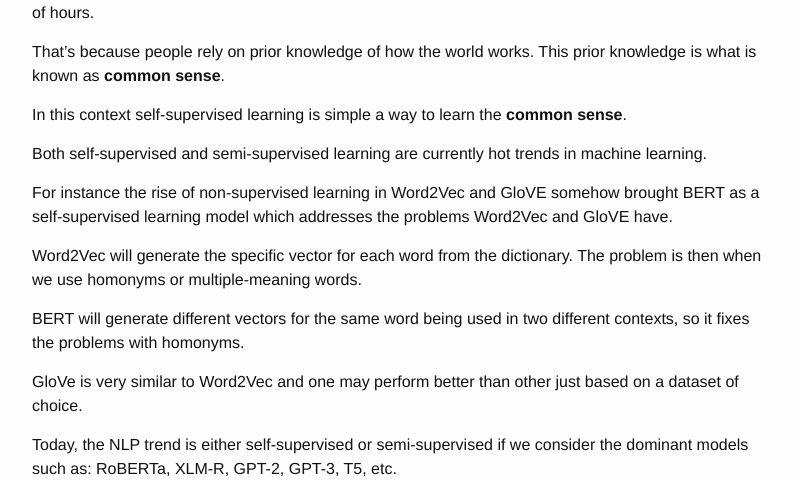
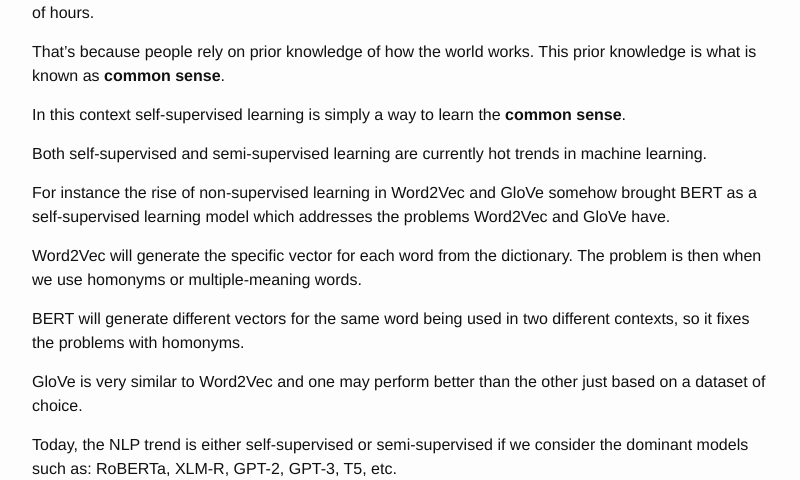
Before and after one commit to dejanbatanjac/dejanbatanjac.github.io, a Jekyll site: the page built from _posts/2021-07-27-Self-supervised.md, in a window 1280 px wide and 900 px high, scrolled down 393 px. Shown: the part 154-634 px from the top of the window, without its empty margins (238-1038 px from the left). Built offline with Jekyll 4.4.1, drawn with Linux system fonts in a browser that asks for light colours; formulas are drawn with MathJax 3; some of the changed text lies outside the part shown.

Commit message:
fix: spelling and typos in 2021-07-27-Self-supervised.md + update izveštaj.pdf
- simple a way → simply a way
- GloVE → GloVe (multiple)
- than other → than the other
- From this reason → For this reason
- avoid collapsing by → avoid collapse by
- images itself → images themselves

Report now covers 3 published articles.

```diff
--- a/_posts/2021-07-27-Self-supervised.md
+++ b/_posts/2021-07-27-Self-supervised.md
@@ -22,17 +22,17 @@
 
 That's because people rely on prior knowledge of how the world works. This prior knowledge is what is known as **common sense**.
 
-In this context self-supervised learning is simple a way to learn the  **common sense**.
+In this context self-supervised learning is simply a way to learn the  **common sense**.
 
 Both self-supervised and semi-supervised learning are currently hot trends in machine learning.
 
-For instance the rise of non-supervised learning in Word2Vec and GloVE somehow brought BERT as a self-supervised learning model which addresses the problems Word2Vec and GloVE have.
+For instance the rise of non-supervised learning in Word2Vec and GloVe somehow brought BERT as a self-supervised learning model which addresses the problems Word2Vec and GloVe have.
 
 Word2Vec will generate the specific vector for each word from the dictionary. The problem is then when we use homonyms or multiple-meaning words.
 
 BERT will generate different vectors for the same word being used in two different contexts, so it fixes the problems with homonyms.
 
-GloVe is very similar to Word2Vec and one may perform better than other just based on a dataset of choice.
+GloVe is very similar to Word2Vec and one may perform better than the other just based on a dataset of choice.
 
 Today, the NLP trend is either self-supervised or semi-supervised if we consider the dominant models such as: RoBERTa, XLM-R, GPT-2, GPT-3, T5, etc.
 
```
Also changed, not shown: other parts of _posts/2021-07-27-Self-supervised.md (+3 -3 lines), izveštaj.json (+14 -0 lines), 1 other file.
